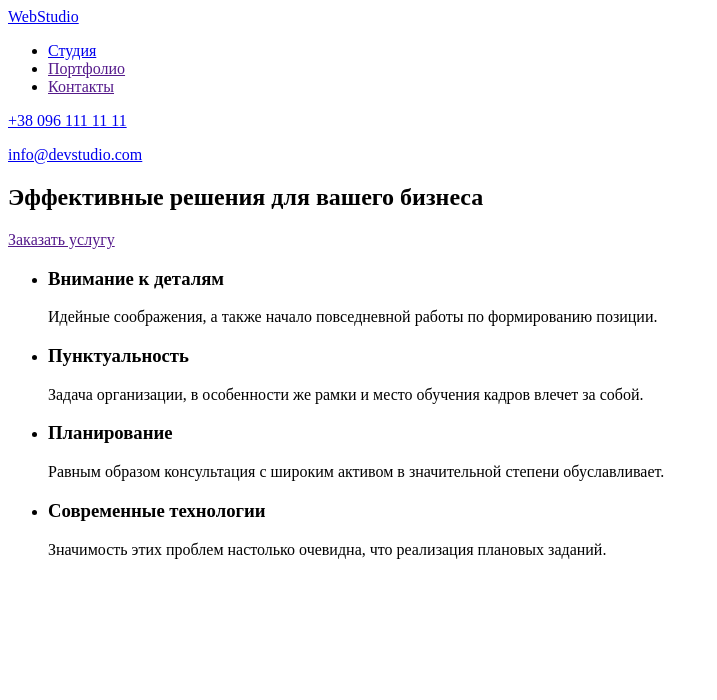
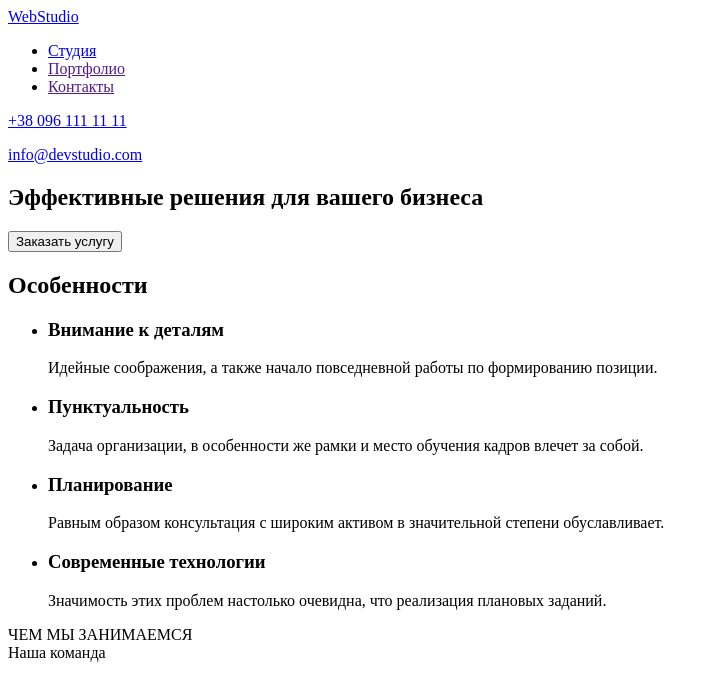
Before and after one commit to maximpokotilov/homework, a plain HTML site: page index.html in a window 1280 px wide. Shown: the whole page, without its empty margins (0-717 px from the left). Drawn offline with Linux system fonts and the light colour scheme.

Commit message:
Update index.html

```diff
--- a/index.html
+++ b/index.html
@@ -1,17 +1,16 @@
 <!DOCTYPE html>
-<html lang="en">
+<html lang="ru">
 <head>
     <meta charset="UTF-8">
     <meta http-equiv="X-UA-Compatible" content="IE=edge">
     <meta name="viewport" content="width=device-width, initial-scale=1.0">
-    <title>Document</title>
+    <title>Web Studio</title>
 </head>
 <body>
     <header>
         <nav>
-        <a href="/">
-            WebStudio
-        </a>
+        <a href="/">WebStudio</a>
+
         <!--Навигация на другие страницы-->
         <ul>
             <li><a href="Студия">Студия</a></li>
@@ -26,14 +25,17 @@
         <a href="info@devstudio.com" class="contact-link">info@devstudio.com</a>
         </p>
     </header>
-
-    <div>
+    <!--Уникальный контент страницы-->
+    <main>
+            <!--Герой-->
             <section>
                 <h1>Эффективные решения для вашего бизнеса</h1>
-            <a href="">Заказать услугу</a>
+                <button type="button">Заказать услугу</button>
             </section>
-    </div>
+
+            <!--Особенности-->
             <section>
+                <h2>Особенности</h2>
                     <ul>
                         <li>
                         <h3>Внимание к деталям</h3>
@@ -53,9 +55,18 @@
                         </li>
                     </ul>
             </section>
-    <!--Уникальный контент страницы-->
-    <main></main>
+
+            <!--Чем мы занимаемся-->
+            <section>ЧЕМ МЫ ЗАНИМАЕМСЯ</section>
+
+            <!--Наша команда-->
+            <section>Наша команда</section>
+
+    </main>
+
     <!--Подвал страницы-->
-    <footer></footer>
+    <footer>
+
+    </footer>
 </body>
 </html>
```
Lines whose indentation alone changed are shown as unchanged.
